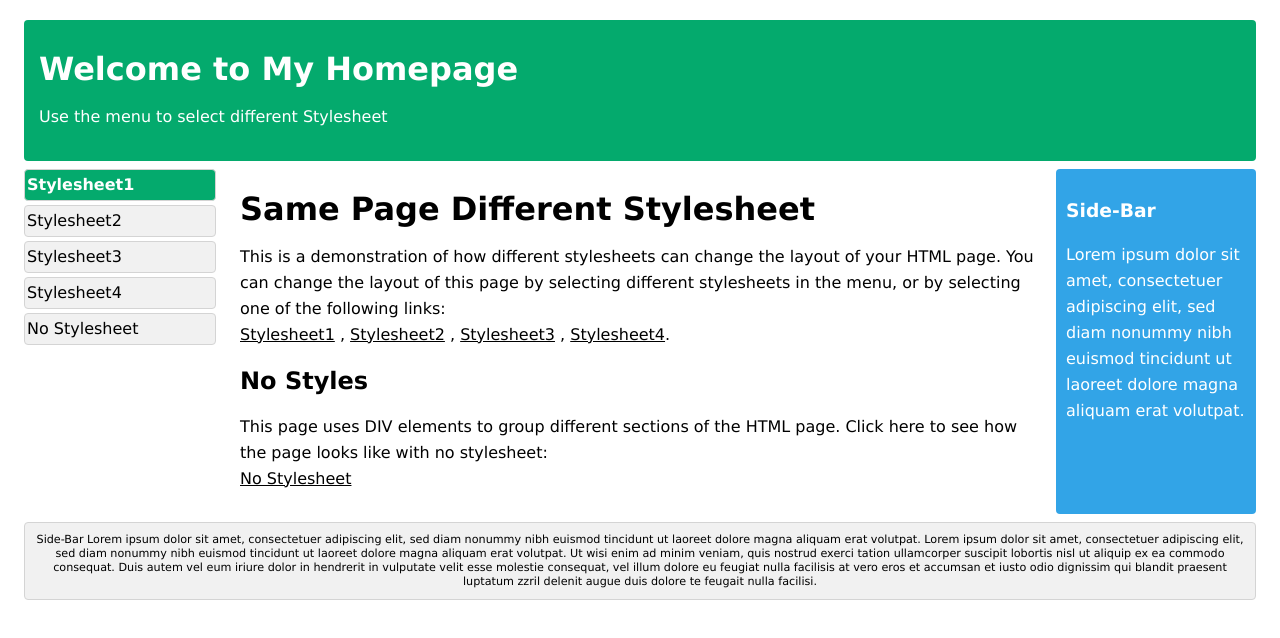
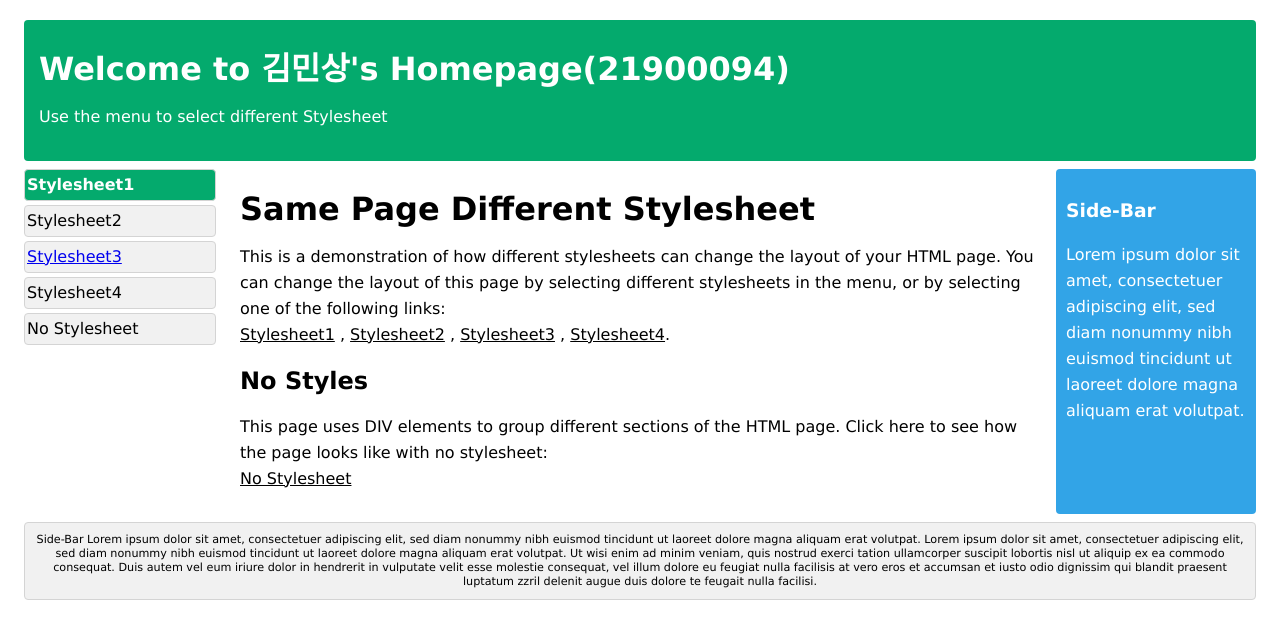
Before and after one commit to 21900094/p2, a plain HTML site: page index.html in a window 1280 px wide. Drawn offline with Linux system fonts and the light colour scheme.

Commit message:
check commit

```diff
--- a/index.html
+++ b/index.html
@@ -8,7 +8,7 @@
 <body style="font:100% Lucida Sans,Verdana ; line-height:26px ; margin:20px ; display:block">
     <div class="container wrapper" >
         <div class="top" style="background-color:#04AA6D ; color:#ffffff ; padding :15px ; border-radius:4px ; margin :4px; display:block">
-            <h1>Welcome to My Homepage</h1>
+            <h1>Welcome to 김민상's Homepage(21900094)</h1>
             <p>Use the menu to select different Stylesheet</p>
         </div>
         <div class="wrapper" style="position:relative ; overflow:auto ;display:block">
@@ -16,7 +16,7 @@
                 <ul class="menulist" style="display:block ; margin:0 ; padding:0">
                     <li class="menuitem" onClick="reStyle(0)" style="background-color:#04AA6D ; color:white; font-weight:bold;border:1px solid #d4d4d4; padding:2px ; cursor:pointer; border-radius:4px;margin:4px" >Stylesheet1</li>
                     <li class="menuitem" onClick="reStyle(1)" style="background-color:#f1f1f1 ; border:1px solid #d4d4d4; padding:2px; cursor:pointer ;border-radius:4px;margin:4px">Stylesheet2</li>
-                    <li class="menuitem" onClick="reStyle(2)" style="background-color:#f1f1f1 ; border:1px solid #d4d4d4; padding:2px; cursor:pointer ;border-radius:4px;margin:4px">Stylesheet3</li>
+                    <li class="menuitem" onClick="reStyle(2)" style="background-color:#f1f1f1 ; border:1px solid #d4d4d4; padding:2px; cursor:pointer ;border-radius:4px;margin:4px"><a href="style1.html" >Stylesheet3</a></li>
                     <li class="menuitem" onClick="reStyle(3)" style="background-color:#f1f1f1 ; border:1px solid #d4d4d4; padding:2px; cursor:pointer ;border-radius:4px;margin:4px">Stylesheet4</li>
                     <li class="menuitem" onClick="noStyles()" style="background-color:#f1f1f1 ; border:1px solid #d4d4d4; padding:2px; cursor:pointer ;border-radius:4px;margin:4px">No Stylesheet</li>
                 </ul>
```
